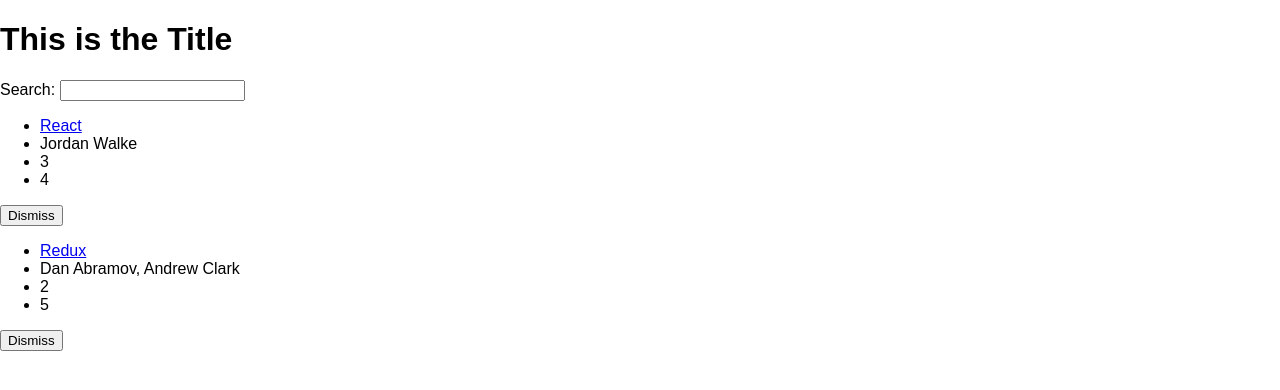
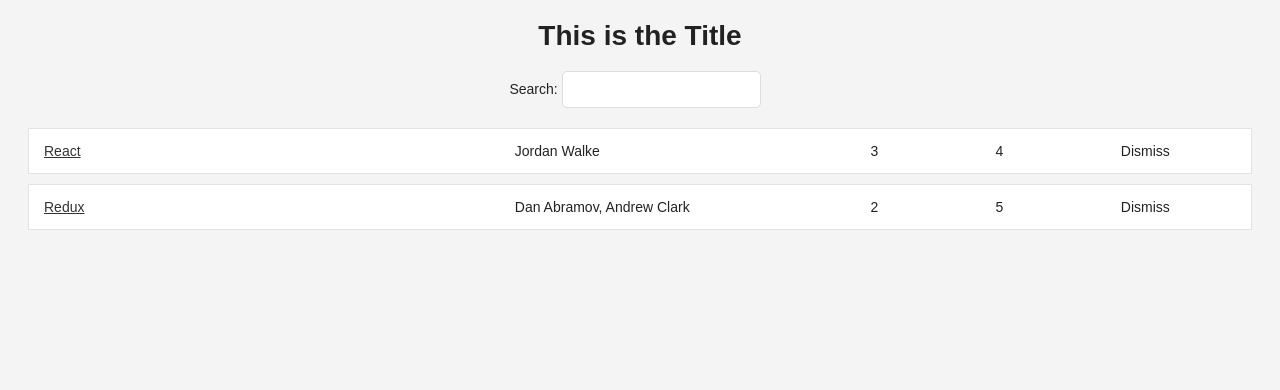
Before and after one commit to aelxemyr/hackernews, a React (Create React App) app: page / in a window 1280 px wide. Shown: the top 390 px of the page. Built offline with nearby package versions, Linux system fonts and the light colour scheme.

Commit message:
Add styles.

```diff
--- a/src/App.css
+++ b/src/App.css
@@ -1,28 +1,63 @@
-.App {
-  text-align: left;
+.page {
+  margin: 20px;
 }
 
-.App-logo {
-  animation: App-logo-spin infinite 20s linear;
-  height: 80px;
+.interactions {
+  text-align: center;
 }
 
-.App-header {
-  background-color: #222;
-  height: 150px;
-  padding: 20px;
-  color: white;
+.table {
+  margin: 20px 0;
 }
 
-.App-title {
-  font-size: 1.5em;
+.table-header {
+  display: flex;
+  line-height: 24px;
+  font-size: 16px;
+  padding: 0 10px;
+  justify-content: space-between;
 }
 
-.App-intro {
-  font-size: large;
+.table-empty {
+  margin: 200px;
+  text-align: center;
+  font-size: 16px;
 }
 
-@keyframes App-logo-spin {
-  from { transform: rotate(0deg); }
-  to { transform: rotate(360deg); }
+.table-row {
+  display: flex;
+  line-height: 24px;
+  white-space: nowrap;
+  margin: 10px 0;
+  padding: 10px;
+  background: #fff;
+  border: 1px solid #e3e3e3;
 }
+
+.table-header > span {
+  overflow: hidden;
+  text-overflow: ellipsis;
+  padding: 0 5px;
+}
+
+.table-row > span {
+  overflow: hidden;
+  text-overflow: ellipsis;
+  padding: 0 5px;
+}
+
+.button-inline {
+  border-width: 0;
+  background: transparent;
+  color: inherit;
+  text-align: inherit;
+  -webkit-font-smoothing: inherit;
+  padding: 0;
+  font-size: inherit;
+  cursor: pointer;
+}
+
+.button-active {
+  border-radius: 0;
+  border-bottom: 1px solid #38BB6C;
+}
--- a/src/App.js
+++ b/src/App.js
@@ -43,7 +43,8 @@
     const { header, searchTerm, list } = this.state;
 
     return (
-      <div className="App">
+      <div className="page">
+        <div className="interactions">
           <h1>{header}</h1>
           <Search
             value={searchTerm}
@@ -51,6 +52,7 @@
           >
             Search:
           </Search>
+        </div>
         <Table
           list={list}
           pattern={searchTerm}
@@ -75,27 +77,24 @@
   const isSearched = searchTerm => item =>
     item.title.toLowerCase().includes(searchTerm.toLowerCase());
 
-  const listItem = item => (
-    <div>
-      <li>
+  return (
+    <div className="table">
+      {list.filter(isSearched(pattern)).map(item =>
+        <div key={item.objectID} className="table-row">
+          <span style={{ width: '40%' }}>
             <a href={item.url}>{item.title}</a>
-      </li>
-      <li>{item.author}</li>
-      <li>{item.num_comments}</li>
-      <li>{item.points}</li>
-    </div>
-  );
-
-  return (
-    <div>
-      {list.filter(isSearched(pattern)).map(item =>
-        <div>
-          <ul key={item.objectID}>
-            {listItem(item)}
-          </ul>
-          <Button onClick={() => onDismiss(item.objectID)}>
+          </span>
+          <span style={{ width: '30%' }}>{item.author}</span>
+          <span style={{ width: '10%' }}>{item.num_comments}</span>
+          <span style={{ width: '10%' }}>{item.points}</span>
+          <span style={{ width: '10%' }}>
+            <Button
+              onClick={() => onDismiss(item.objectID)}
+              className="button-inline"
+            >
               Dismiss
             </Button>
+          </span>
         </div>
       )}
     </div>
--- a/src/index.css
+++ b/src/index.css
@@ -1,5 +1,44 @@
 body {
+  color: #222222;
+  background: #f4f4f4;
+  font: 400 14px CoreSans, Arial, sans-serif;
+}
+
+a {
+  color: #333333;
+}
+
+a:hover {
+  text-decoration: underline;
+}
+
+ul, li {
+  list-style: none;
+  padding: 0;
   margin: 0;
-  padding: 0;
-  font-family: sans-serif;
 }
+
+input {
+  padding: 10px;
+  border-radius: 5px;
+  outline: none;
+  margin-right: 10px;
+  border: 1px solid #dddddd;
+}
+
+button {
+  padding: 10px;
+  border-radius: 5px;
+  border: 1px solid #dddddd;
+  background: transparent;
+  color: #808080;
+  cursor: pointer;
+}
+
+button:hover {
+  color: #222222;
+}
+
+*:focus {
+  outline: none;
+}
```
Lines whose indentation alone changed are shown as unchanged.
